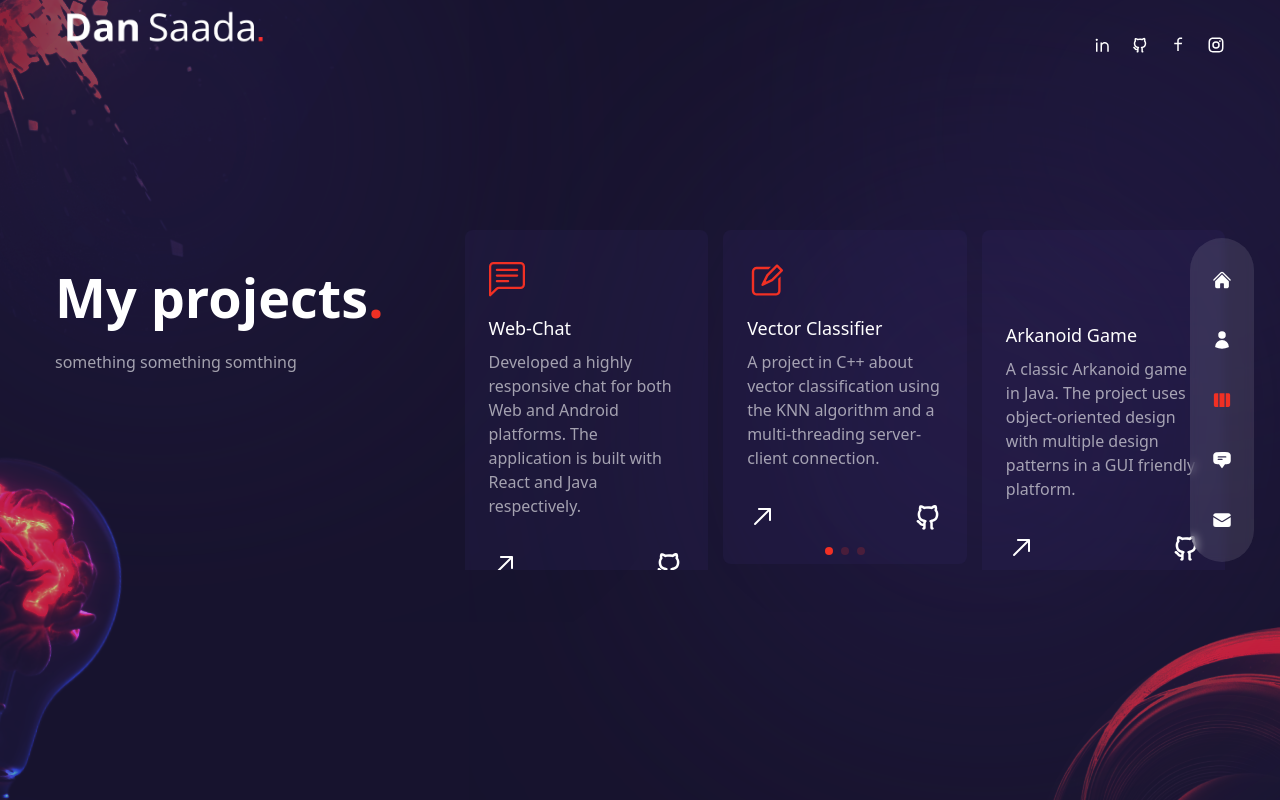
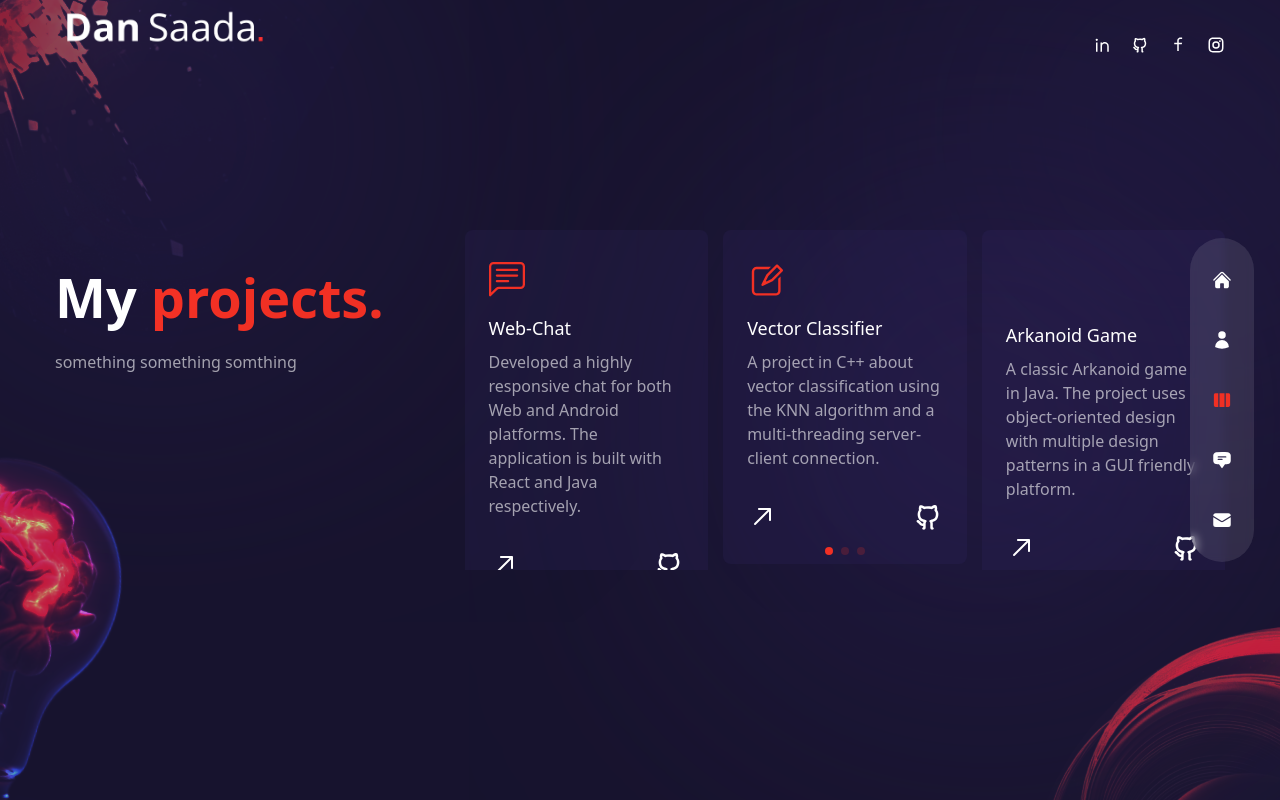
Before and after one commit to DanSaada/Portfolio, a Next.js app: page /work in a window 1280 px wide. Built offline with nearby package versions, Linux system fonts and the light colour scheme; some icons are missing.

Commit message:
changing the titles format

```diff
--- a/pages/about/index.js
+++ b/pages/about/index.js
@@ -140,7 +140,7 @@ const About = () => {
                      animate="show"
                      exit="hidden"
                      className='h2'>
-            About my journey<span className='text-accent'>.</span>
+            About my <span className='text-accent'>journey.</span>
           </motion.h2>
           <motion.p variants={fadeIn('right', 0.4)}
                     initial="hidden"
--- a/pages/work/index.js
+++ b/pages/work/index.js
@@ -22,7 +22,7 @@ const Work = () => {
               exit='hidden'
               className='h2 xl:mt-8'>
 
-              My projects<span className='text-accent'>.</span>
+              My <span className='text-accent'>projects.</span>
             </motion.h2>
             <motion.p
               variants={fadeIn('up', 0.4)}
```
